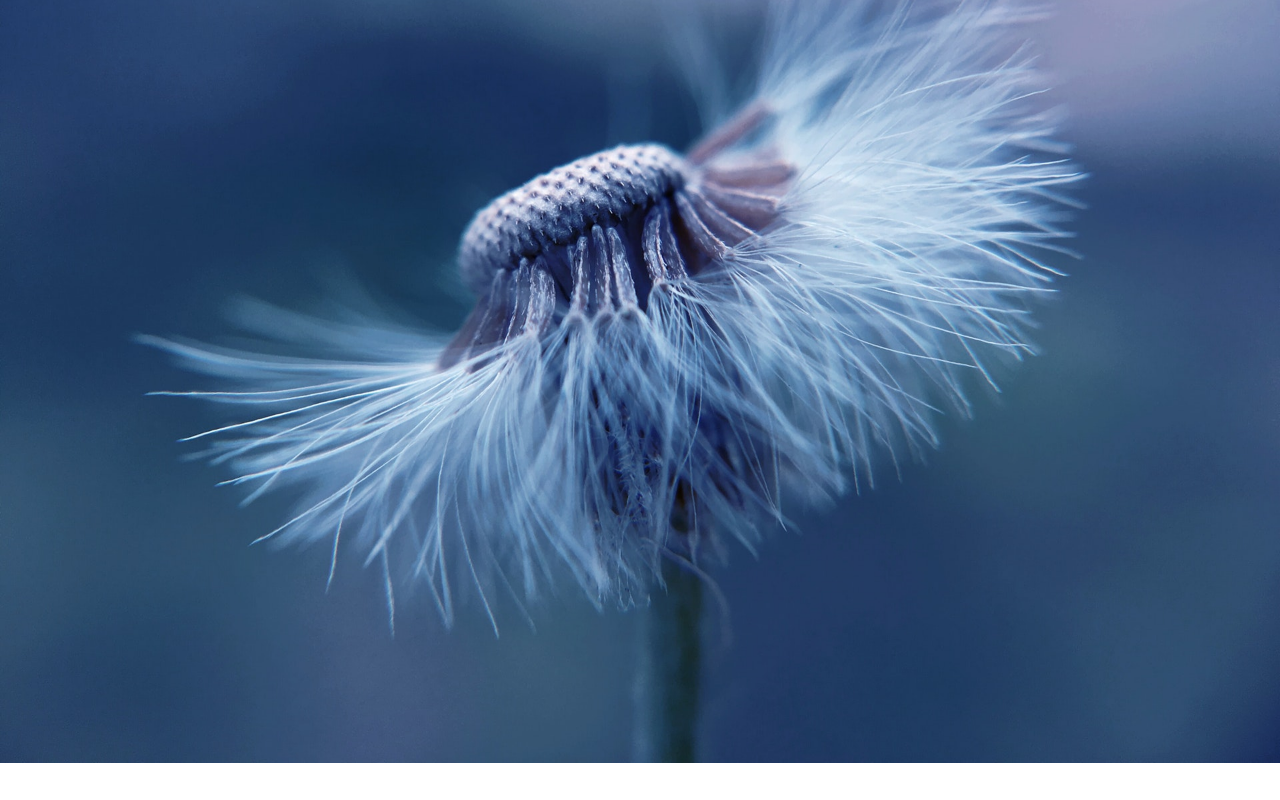
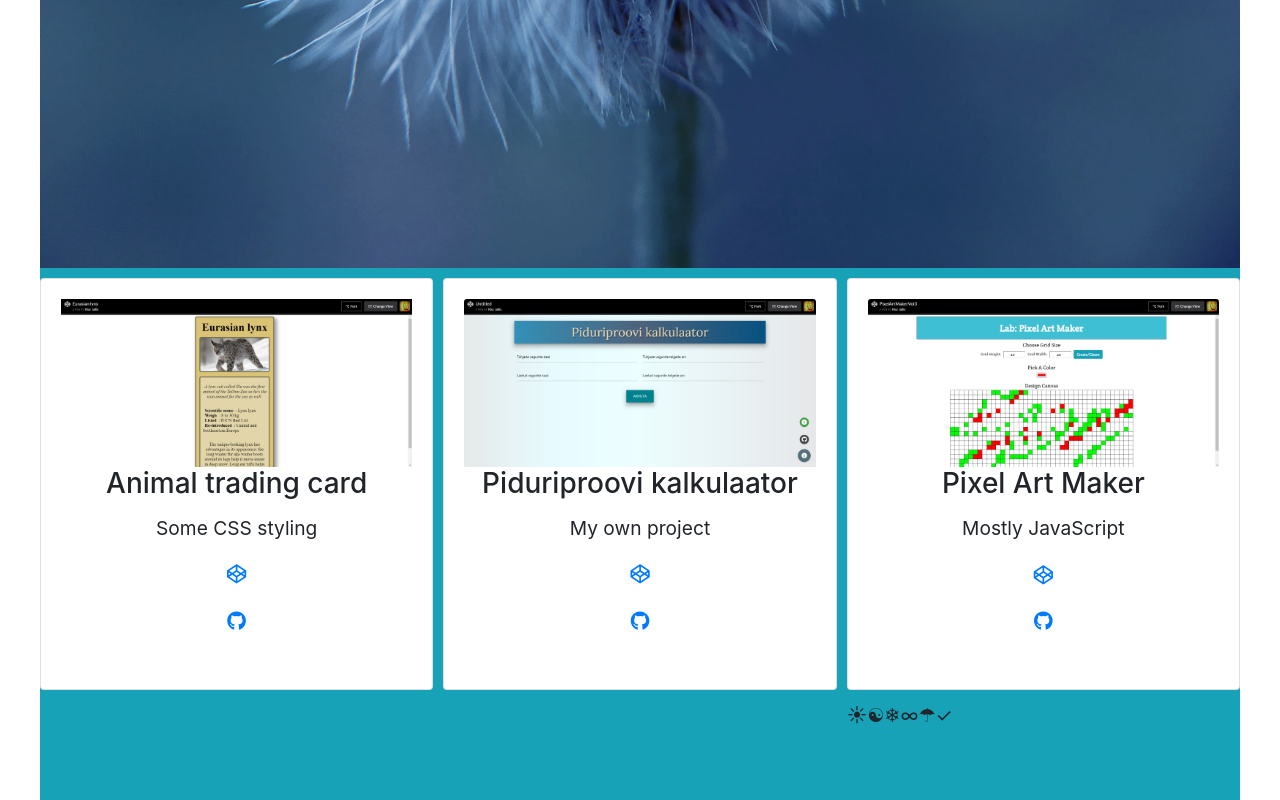
Before and after one commit to jeanmejias/Udacity-porfoolio, a plain HTML site: page index.html in a window 1280 px wide. Shown: the part 839-1639 px from the top of the page. Before the commit the page ends 1602 px from the top, so only its background shows below. Drawn offline with nearby package versions, Linux system fonts and the light colour scheme.

Commit message:
style.grid.icons

```diff
--- a/index.html
+++ b/index.html
@@ -10,9 +10,11 @@
   crossorigin="anonymous">
   <meta http-equiv="X-UA-Compatible" content="ie=edge">
   <title>Portfolio</title>
+
 <link rel="shortcut icon" href="img/favicon.ico" type="image/x-icon">
 <link rel="icon" href="img/favicon.ico" type="image/x-icon">
 <meta name="theme-color" content="#db5945">
+<link href="https://use.fontawesome.com/releases/v5.0.8/css/all.css" rel="stylesheet">
 </head>
 
 <body>
@@ -21,7 +23,7 @@
 <div class="one bg-secondary text-white">
         <div class="logo">
           <picture>
-            <img src="img/udacity.svg" alt="Udacity logo">
+<img class="img-thumbnail" src="img/udacity.svg" alt="Udacity logo">
           </picture>
         </div>
         <h1>Porfoolio</h1>
@@ -39,12 +41,12 @@
         </picture>
       </div>
 
-<div class="three bg-secondary text-white">
+<div class="three text-white">
         <h2>Featured Work</h2>
         <p>Here are some my projects</p>
       </div>
 
-<div class="four card text-white bg-primary">
+<div class="four card">
 <figure class="card-body">
           <a href="https://codepen.io/kiurj/full/vpoxEw/">
 <img class="card-img-top" src="img/pixel.webp" alt="Pixel art maker">
@@ -52,30 +54,60 @@
           <figcaption>
 <h3 class="card-title">Pixel Art Maker</h3>
 <p class="card-text">Mostly JavaScript</p>
+<a href="https://codepen.io/kiurj/full/vpoxEw/" target="_blank">
+<p class="icon">
+<i class="fab fa-codepen"></i>
+</p>
+</a>
+<a href="https://github.com/77ccreed/UdacityPixelArtMaker" target="_blank">
+<p class="icon">
+<i class="fab fa-github"></i>
+</p>
+</a>
           </figcaption>
         </figure>
       </div>
 
-<div class="five card text-white bg-primary">
+<div class="five card">
 <figure class="card-body">
-          <a href="https://codepen.io/kiurj/full/pazbKJ/">
+<a href="https://codepen.io/kiurj/full/pazbKJ/" target="_blank">
 <img class="card-img-top" src="img/proov.webp" alt="Piduriproovi kalkulaator">
           </a>
           <figcaption>
 <h3 class="card-title">Piduriproovi kalkulaator</h3>
 <p class="card-text">My own project</p>
+<a href="https://codepen.io/kiurj/full/pazbKJ/" target="_blank">
+  <p class="icon">
+    <i class="fab fa-codepen"></i>
+  </p>
+</a>
+<a href="https://github.com/77ccreed/Piduriproov" target="_blank">
+  <p class="icon">
+    <i class="fab fa-github"></i>
+  </p>
+</a>
           </figcaption>
         </figure>
       </div>
 
-<div class="six card text-white bg-primary">
+<div class="six card">
 <figure class="card-body">
-<a class="card-img-top" href="https://codepen.io/kiurj/full/Nwdxxd/">
+<a class="card-img-top" href="https://codepen.io/kiurj/full/Nwdxxd/" target="_blank">
             <img src="img/animal.webp" alt="Animal trading card">
           </a>
           <figcaption>
 <h3 class="card-title">Animal trading card</h3>
 <p class="card-text">Some CSS styling</p>
+<a href="https://codepen.io/kiurj/full/Nwdxxd/" target="_blank">
+  <p class="icon">
+    <i class="fab fa-codepen"></i>
+  </p>
+</a>
+<a href="https://github.com/77ccreed/UdacityAnimalTradingCard">
+  <p class="icon">
+    <i class="fab fa-github"></i>
+  </p>
+</a>
           </figcaption>
         </figure>
       </div>
--- a/style.css
+++ b/style.css
@@ -28,10 +28,13 @@
   font-size: 1.2em;
   line-height: 1.6em;
   text-align: center;
+  max-width: 1200px;
+  margin-left: auto;
+  margin-right: auto;
 }
 
 .one {
-  grid-area: 1/2/2/-1;
+  grid-area: 1/1/2/-1;
 }
 
 .two {
@@ -55,7 +58,7 @@
 }
 
 .seven{
-  grid-area: 1/2/1/-1;
+  grid-area: 1/2/2/-1;
   display: flex;
   flex-direction: row;
 }
@@ -65,10 +68,10 @@
     grid-area: 1/1/2/-1;
   }
   .two {
-    grid-area: 3/1/4/-1;
+    grid-area: 1/1/1/-1;
   }
   .three {
-    grid-area: 1/1/2/-1;
+    grid-area: 2/1/3/-1;
   }
   .four {
     grid-area: 2/5/3/-1;
@@ -83,8 +86,7 @@
     align-self: center;
   }
   .seven{
-     grid-area: 1/1/2/2;
-     align-self: center;
+ grid-area: 3/5/4/-1;
   }
 }
 
```
Also changed, not shown: img/favicon.ico.
